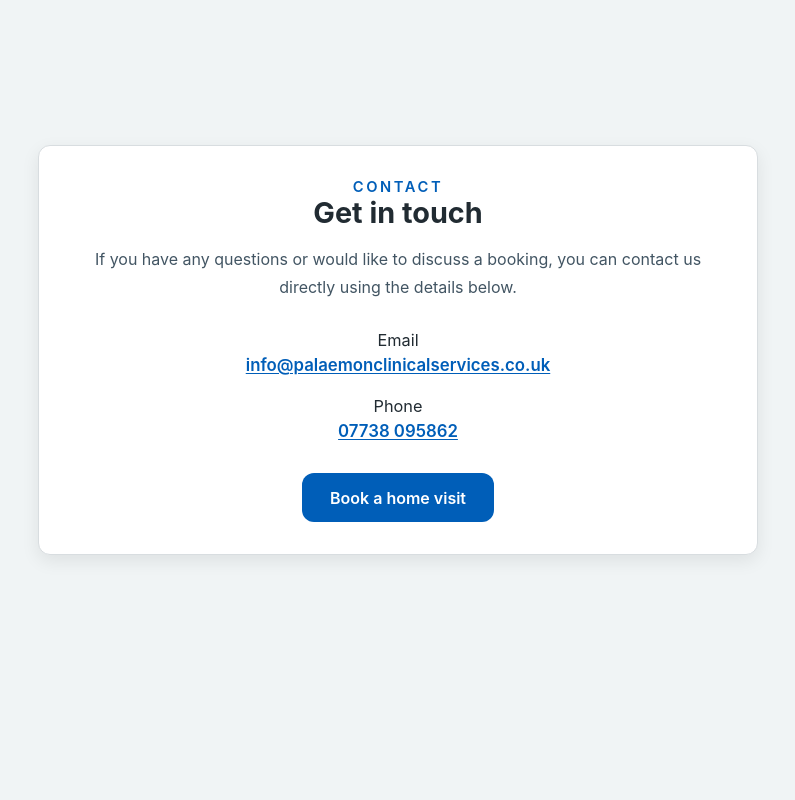
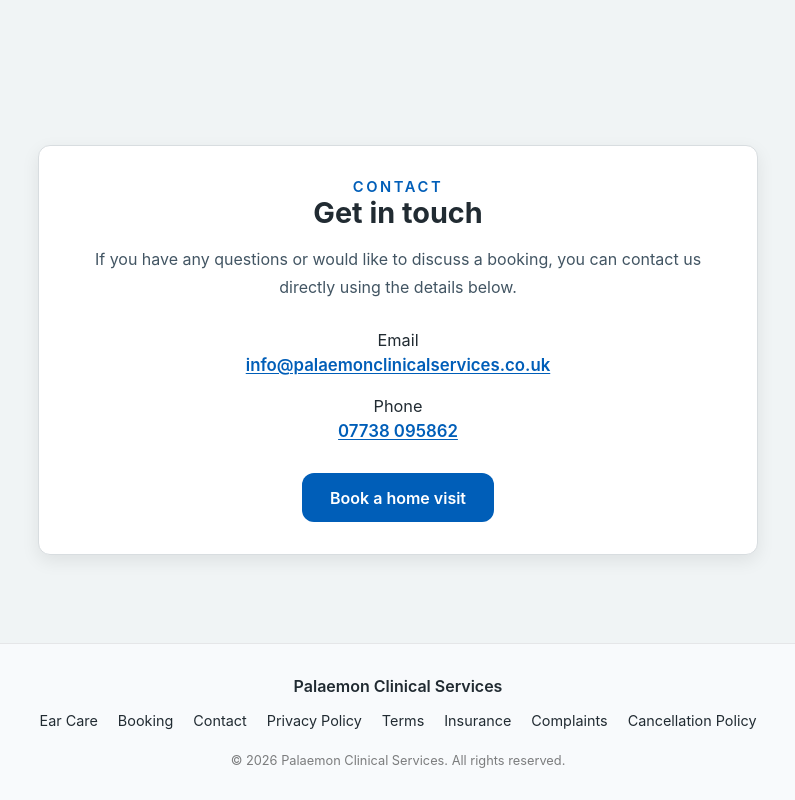
Before and after one commit to VentrisOdin/palaemon-clinical-services, a React app in the folder frontend/: page /contact in a window 1280 px wide. Shown: the part 295-1095 px from the top of the page, without its empty margins (242-1037 px from the left). Before the commit the page ends 890 px from the top, so only its background shows below. Built offline with nearby package versions, Linux system fonts and the light colour scheme; the HTML template or start-up script is replaced by a standard one.

Commit message:
post launch site

```diff
--- /dev/null
+++ b/frontend/src/components/layout/Footer.jsx
@@ -0,0 +1,50 @@
+import { Link } from "react-router-dom";
+
+function Footer() {
+  return (
+    <footer
+      style={{
+        marginTop: "3rem",
+        padding: "2rem 1rem",
+        borderTop: "1px solid rgba(0,0,0,0.08)",
+        background: "#f8fafc",
+        textAlign: "center",
+      }}
+    >
+      <div style={{ marginBottom: "1rem", fontWeight: "600" }}>
+        Palaemon Clinical Services
+      </div>
+
+      <div
+        style={{
+          display: "flex",
+          flexWrap: "wrap",
+          justifyContent: "center",
+          gap: "0.75rem 1.25rem",
+          fontSize: "0.9rem",
+        }}
+      >
+        <Link to="/ear-care">Ear Care</Link>
+        <Link to="/booking">Booking</Link>
+        <Link to="/contact">Contact</Link>
+        <Link to="/privacy">Privacy Policy</Link>
+        <Link to="/terms">Terms</Link>
+        <Link to="/insurance">Insurance</Link>
+        <Link to="/complaints">Complaints</Link>
+        <Link to="/cancellation">Cancellation Policy</Link>
+      </div>
+
+      <div
+        style={{
+          marginTop: "1.5rem",
+          fontSize: "0.8rem",
+          color: "rgba(0,0,0,0.5)",
+        }}
+      >
+        © {new Date().getFullYear()} Palaemon Clinical Services. All rights reserved.
+      </div>
+    </footer>
+  );
+}
+
+export default Footer;
--- a/frontend/src/layouts/MainLayout.jsx
+++ b/frontend/src/layouts/MainLayout.jsx
@@ -1,10 +1,23 @@
 import Navbar from "../components/layout/Navbar";
+import Footer from "../components/layout/Footer";
 
 function MainLayout({ children }) {
   return (
-    <div className="app-shell">
+    <div
+      className="app-shell"
+      style={{
+        display: "flex",
+        flexDirection: "column",
+        minHeight: "100vh",
+      }}
+    >
       <Navbar />
-      <main>{children}</main>
+
+      <main style={{ flex: 1 }}>
+        {children}
+      </main>
+
+      <Footer />
     </div>
   );
 }
```
